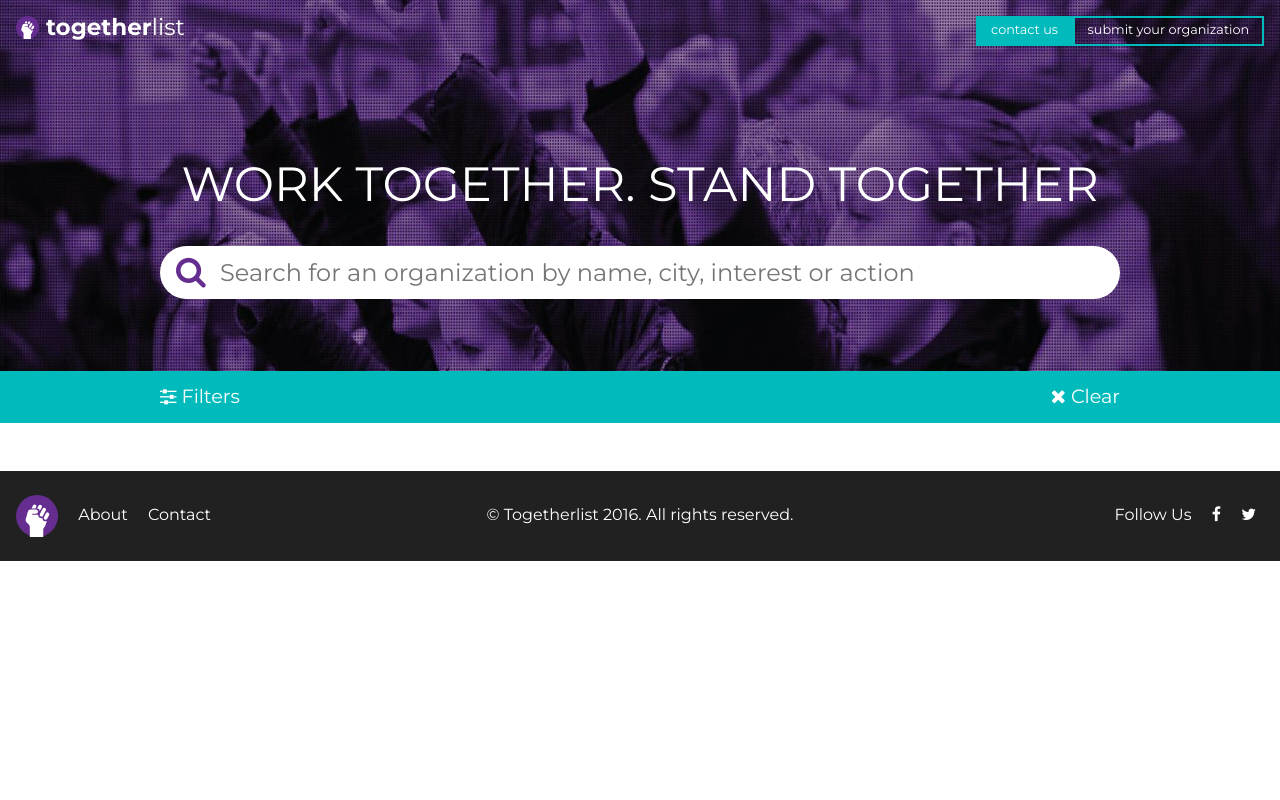
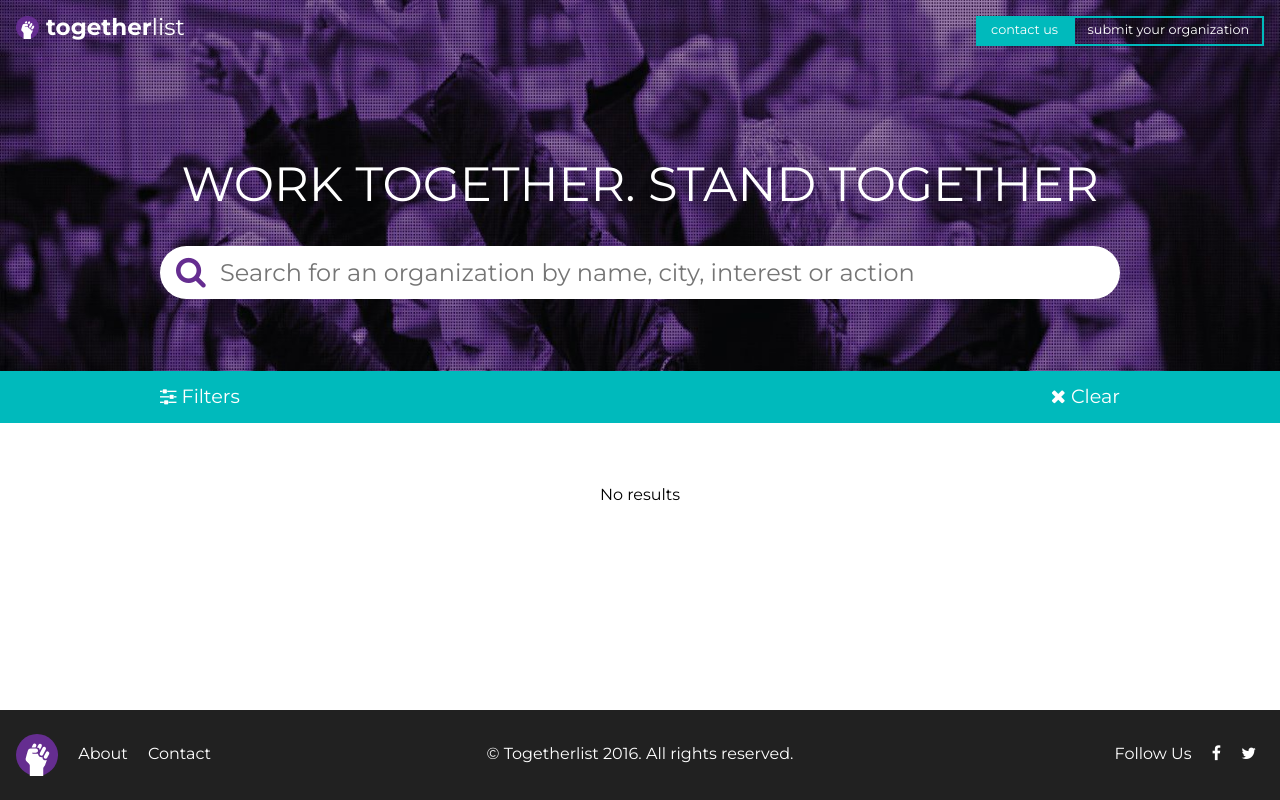
Before and after one commit to frnsys/togetherlist, a website built with webpack: page index.html in a window 1280 px wide. Both pictures are taken after a click on the element "Clear". Built offline with nearby package versions, Linux system fonts and the light colour scheme; no server answers.

Commit message:
some css tweaks, no results text

```diff
--- a/app/App.js
+++ b/app/App.js
@@ -174,10 +174,14 @@ class App {
   renderResults() {
     var html = [],
         results = search.filter(this.results, this.filters);
-    _.each(results, result => {
-      html.push(render.result(result));
-    });
-    $('.results > ul').html(html.join(''));
+    if (results.length > 0) {
+      _.each(results, result => {
+        html.push(render.result(result));
+      });
+      $('.results > ul').html(html.join(''));
+    } else {
+      $('.results > ul').html('<h1 class="no-results">No results</h1>');
+    }
   }
 
   run() {
--- a/app/Render.js
+++ b/app/Render.js
@@ -7,7 +7,7 @@ const render = {
     return `
       <li class="result">
           <div class="result-preview">
-            <h2>${util.truncate(data.name, 30)}</h2>
+            <h2><span>${util.truncate(data.name, 30)}</span></h2>
             <p class="result-description">${util.truncate(data.description, 100)}</p>
           </div>
           <div class="result-info">
--- a/css/main.sass
+++ b/css/main.sass
@@ -15,6 +15,10 @@ $primaryFont: 'Montserrat', 'Helvetica Neue', 'Helvetica', 'Arial', sans-serif
 
 html
   font-family: $primaryFont
+
+main
+  min-height: 100vh
+  position: relative
 
 .content
   max-width: 960px
@@ -161,6 +165,10 @@ footer
   color: #fff
   padding: 0.5em 1em
   display: flex
+  position: absolute
+  bottom: 0
+  left: 0
+  right: 0
   a, a:visited
     color: #fff
     text-decoration: none
--- a/css/result.sass
+++ b/css/result.sass
@@ -1,7 +1,8 @@
 $borderSize: 4px
 
 .results
-  margin: 2em auto 3em auto
+  margin: 2em auto 0em auto
+  padding-bottom: 8em
   ul
     text-align: justify
 
@@ -10,9 +11,8 @@ $borderSize: 4px
   width: 33%
   border: $borderSize solid $primaryColor
   text-align: center
-  padding: 3em 1.2em
+  padding: 2em 1.2em 3em 1.2em
   margin: 0.2em 0 0 0
-  cursor: pointer
   position: relative
   vertical-align: top
   height: 16em
@@ -27,6 +27,12 @@ $borderSize: 4px
     color: $primaryColor
     text-transform: uppercase
     border-bottom: 1px solid #ddd
+    height: 4.4em
+    line-height: 4.4em
+    span
+      display: inline-block
+      vertical-align: middle
+      line-height: normal
   &:hover
     .result-info
       display: block
@@ -131,3 +137,7 @@ $borderSize: 4px
     padding: 0.45em 0.5em
     border-radius: 40em
     margin-left: 0.5em
+
+.no-results
+  text-align: center
+  margin: 4em 0
```
